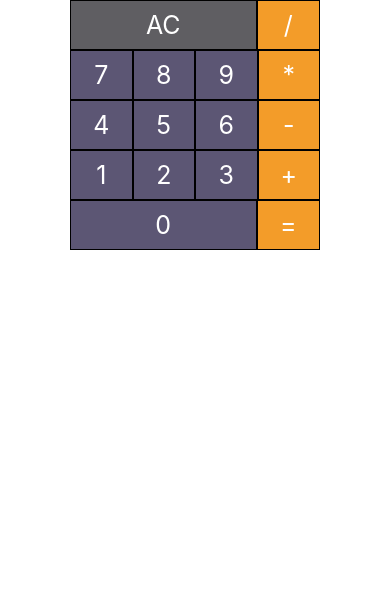
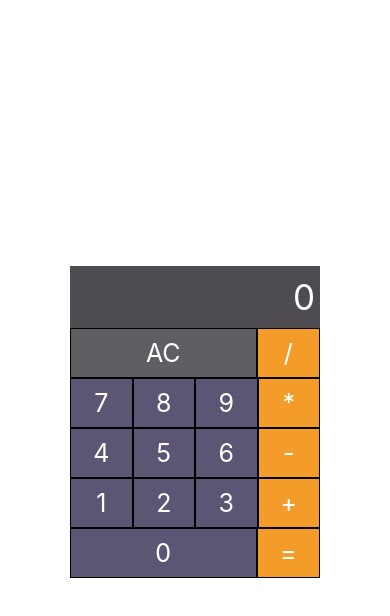
Before and after one commit to sunujun/calculator, a React Native app: screen / in a window 390 px wide. Shown: the top 616 px of the page. Built offline with nearby package versions, Linux system fonts and the light colour scheme.

Commit message:
input UI 추가

```diff
--- a/App.tsx
+++ b/App.tsx
@@ -1,15 +1,9 @@
-import React, { useState } from 'react';
+import React from 'react';
 import { StatusBar, StyleSheet } from 'react-native';
 import { SafeAreaProvider, SafeAreaView } from 'react-native-safe-area-context';
 import Calculator from './src/Calculator';
 
 const App = () => {
-    const [input, setInput] = useState(0);
-    const [currentOperator, setCurrentOperator] = useState(null);
-    const [result, setResult] = useState(null);
-    const [tempInput, setTempInput] = useState(null);
-    const [tempOperator, setTempOperator] = useState(null);
-
     return (
         <SafeAreaProvider>
             <SafeAreaView style={styles.container}>
--- a/src/Calculator.tsx
+++ b/src/Calculator.tsx
@@ -1,4 +1,4 @@
-import React from 'react';
+import React, { useState } from 'react';
 import { GestureResponderEvent, StyleSheet, Text, TouchableOpacity, View } from 'react-native';
 
 // Button type: 'reset' | 'operator' | 'number'
@@ -47,10 +47,18 @@ const COLOR = {
 };
 
 const Calculator = () => {
+    const [input, setInput] = useState(0);
+    const [currentOperator, setCurrentOperator] = useState(null);
+    const [result, setResult] = useState(null);
+    const [tempInput, setTempInput] = useState(null);
+    const [tempOperator, setTempOperator] = useState(null);
+
     return (
-        <View style={{ flex: 1, width: 250 }}>
+        <View style={{ flex: 1, width: 250, justifyContent: 'center' }}>
             {/* 결과 */}
-
+            <View style={styles.inputContainer}>
+                <Text style={{ color: 'white', fontSize: 35, textAlign: 'right' }}>{input}</Text>
+            </View>
             {/* [AC ~ /] */}
             <View style={styles.buttonContainer}>
                 <Button type="reset" text="AC" onPress={() => null} flex={3} />
@@ -91,6 +99,14 @@ const styles = StyleSheet.create({
         flexDirection: 'row',
         width: '100%',
     },
+    inputContainer: {
+        backgroundColor: COLOR.RESULT,
+        minHeight: 50,
+        justifyContent: 'center',
+        alignItems: 'flex-end',
+        paddingVertical: 10,
+        paddingHorizontal: 5,
+    },
 });
 
 export default Calculator;
```
